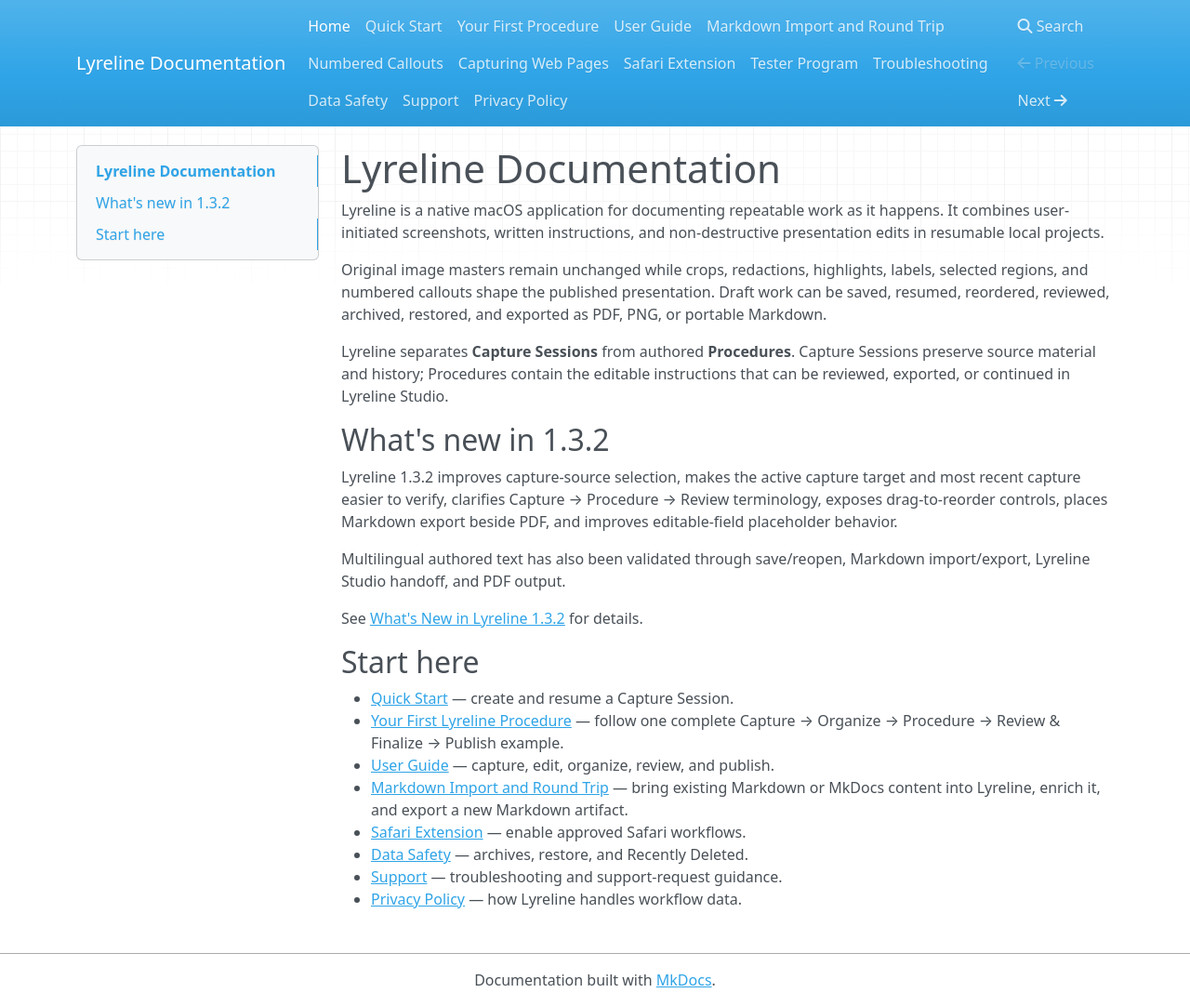
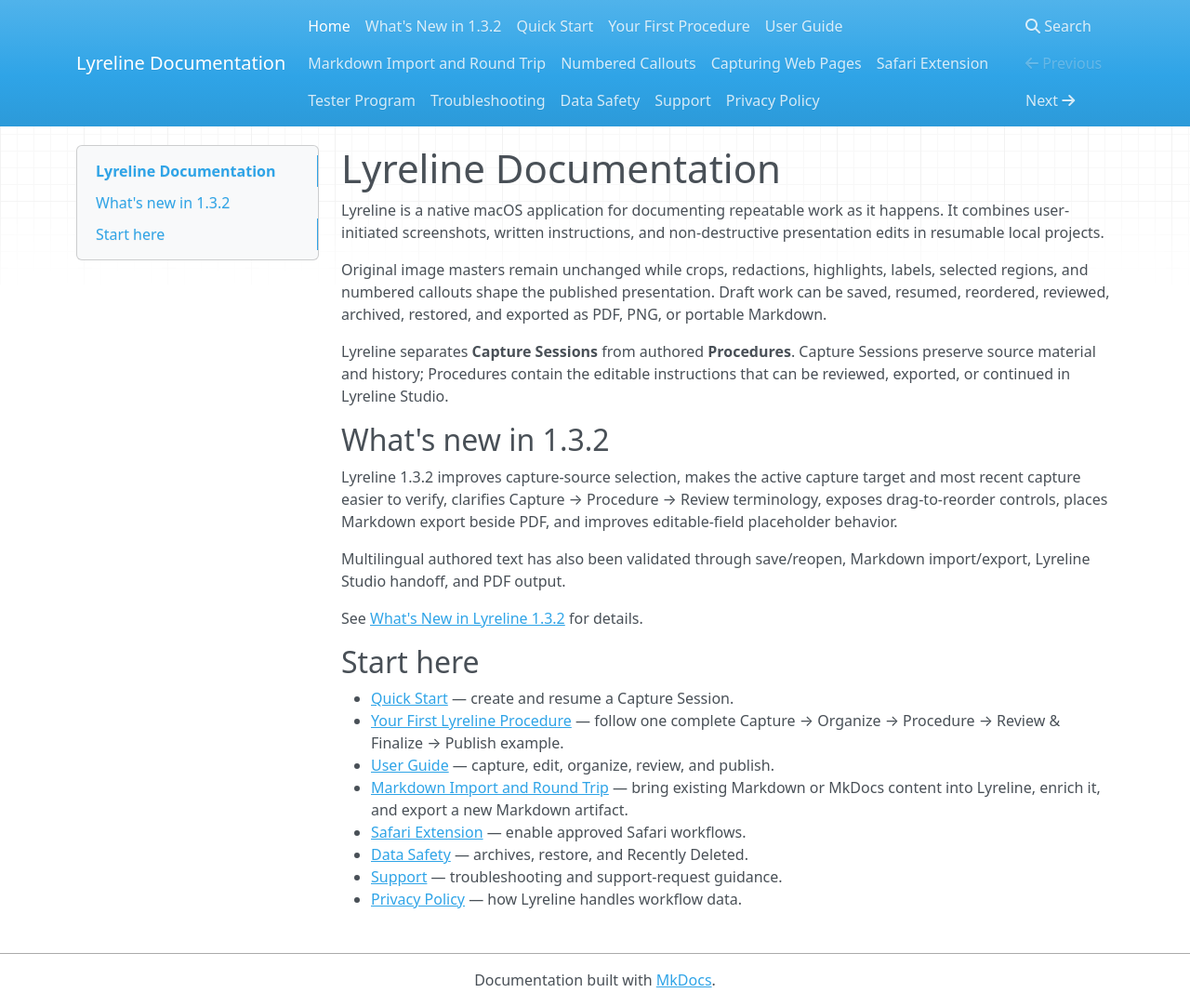
Before and after one commit to 94972cptbv-tech/Lyreline-Documentation, an MkDocs documentation site: the page built from docs/index.md, in a window 1280 px wide and 1082 px high. Shown: the whole window at 93% size. Built offline with MkDocs 1.6.1, drawn with Linux system fonts in a browser that asks for light colours; nearby versions of some CDN libraries.

Commit message:
Add Lyreline 1.3.2 What's New to Help navigation

```diff
--- a/mkdocs.yml
+++ b/mkdocs.yml
@@ -9,6 +9,7 @@ theme:
 
 nav:
   - Home: index.md
+  - What's New in 1.3.2: release-notes.md
   - Quick Start: quick-start.md
   - Your First Procedure: your-first-procedure.md
   - User Guide: user-guide.md
```
